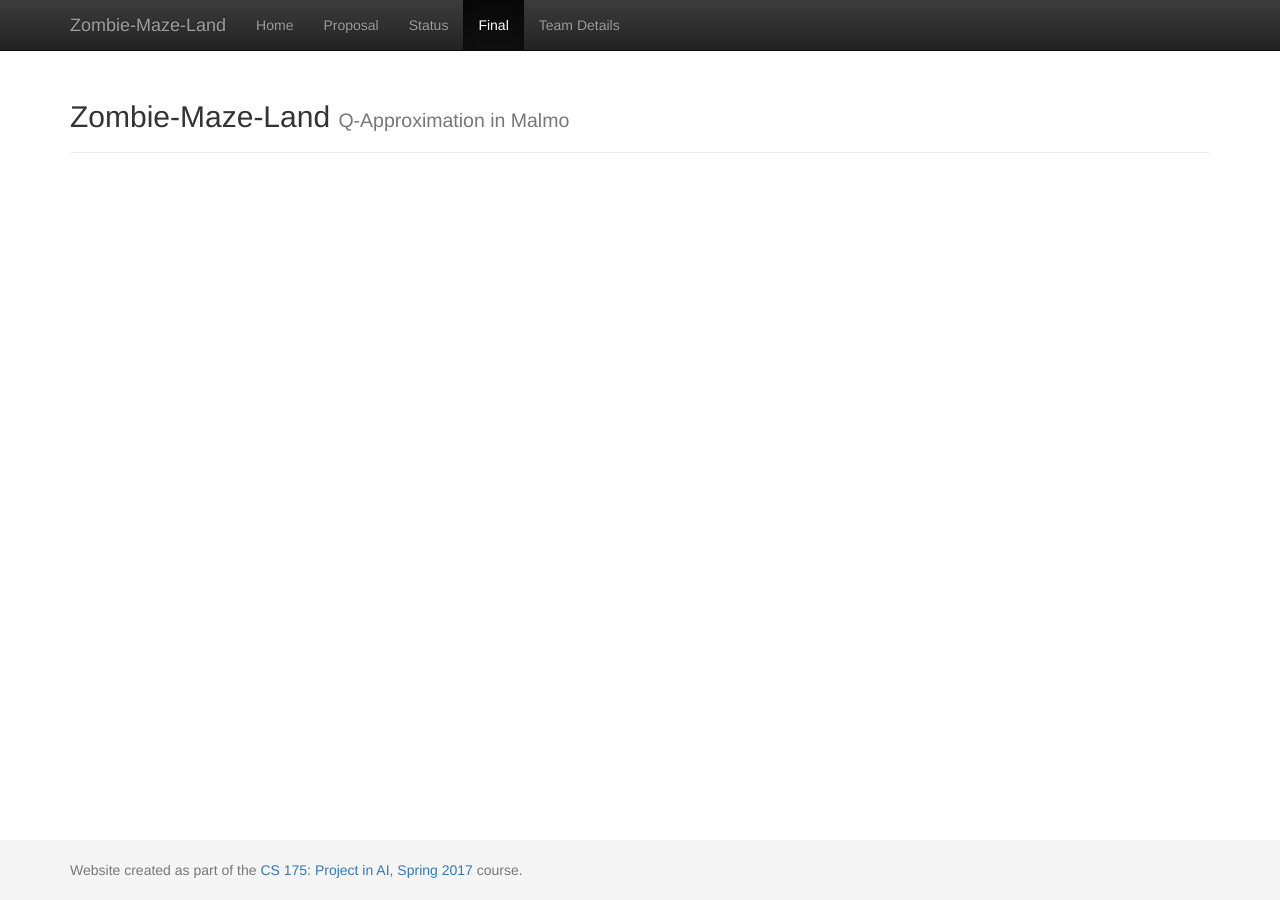
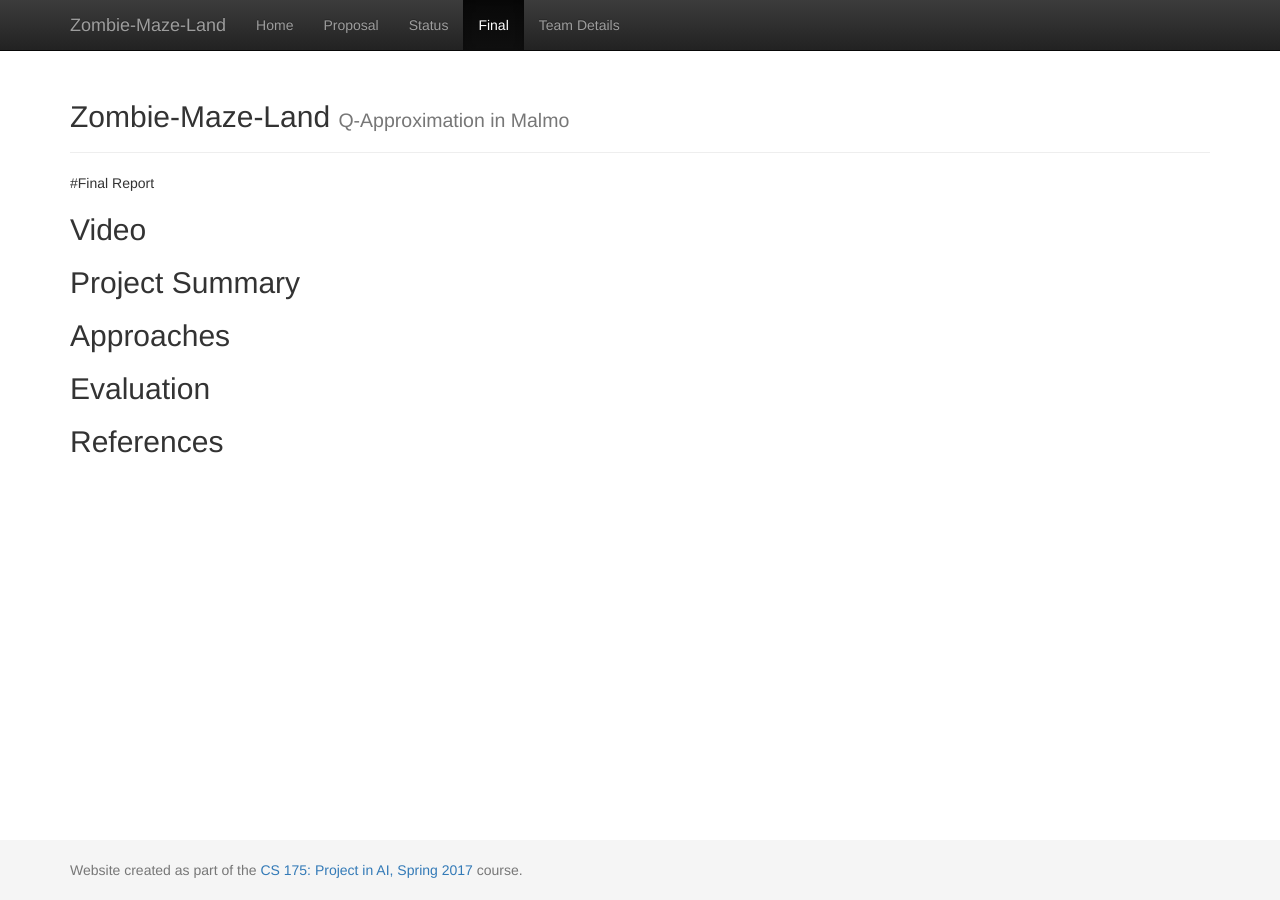
Before and after one commit to becamorin20/Group-16, a Jekyll site: the page built from docs/final.md, in a window 1280 px wide. Built offline with Jekyll 4.4.1, drawn with Linux system fonts in a browser that asks for light colours.

Commit message:
Update final.md

```diff
--- a/docs/final.md
+++ b/docs/final.md
@@ -2,3 +2,15 @@
 layout: default
 title: Final Report
 ---
+
+#Final Report
+
+## Video
+
+## Project Summary
+
+## Approaches
+
+## Evaluation
+
+## References
```
